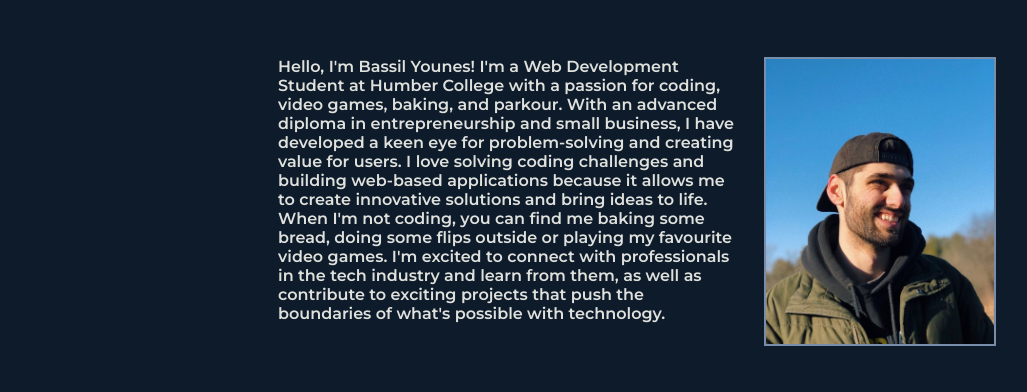
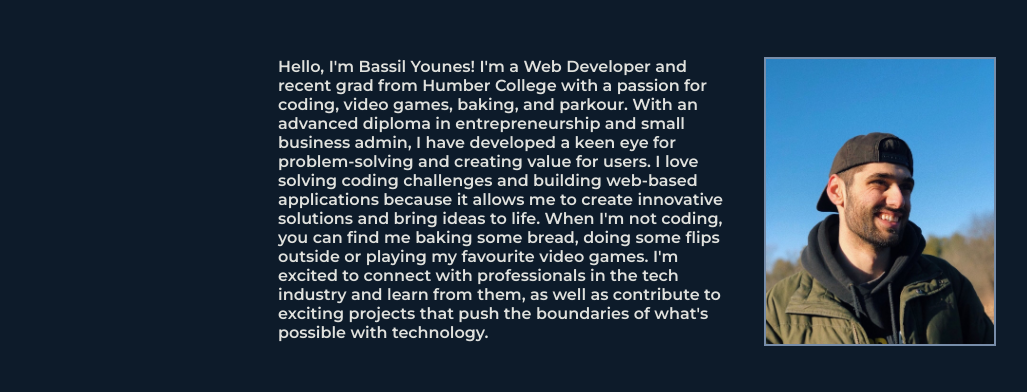
Before and after one commit to Byounes123321/React-Portfolio, a React (Create React App) app in the folder portfolio/: page / in a window 1280 px wide. Shown: the part 801-1193 px from the top of the page, without its empty margins (3-1030 px from the left). Built offline with nearby package versions, Linux system fonts and the light colour scheme; no server answers.

Commit message:
Update About.jsx

```diff
--- a/portfolio/src/Components/About.jsx
+++ b/portfolio/src/Components/About.jsx
@@ -7,9 +7,9 @@ export default function About() {
       </div>
       <div className="about">
         <p>
-          Hello, I'm Bassil Younes! I'm a Web Development Student at Humber
+          Hello, I'm Bassil Younes! I'm a Web Developer and recent grad from Humber
           College with a passion for coding, video games, baking, and parkour.
-          With an advanced diploma in entrepreneurship and small business, I
+          With an advanced diploma in entrepreneurship and small business admin, I
           have developed a keen eye for problem-solving and creating value for
           users. I love solving coding challenges and building web-based
           applications because it allows me to create innovative solutions and
```
